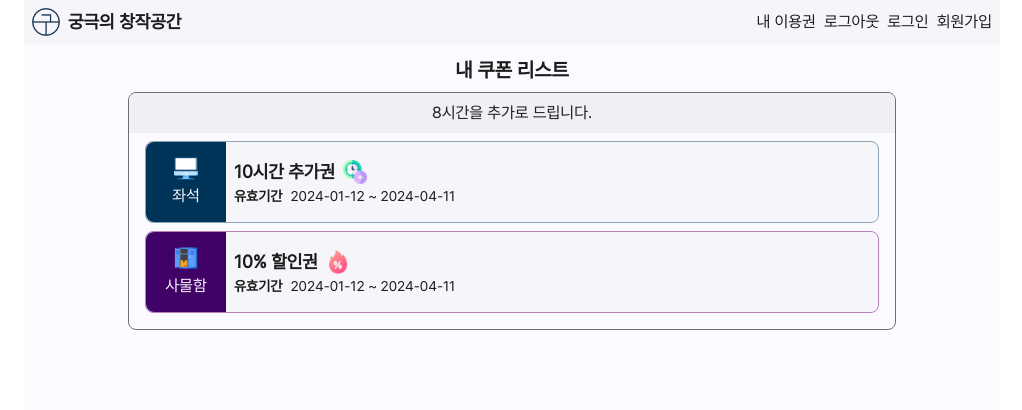
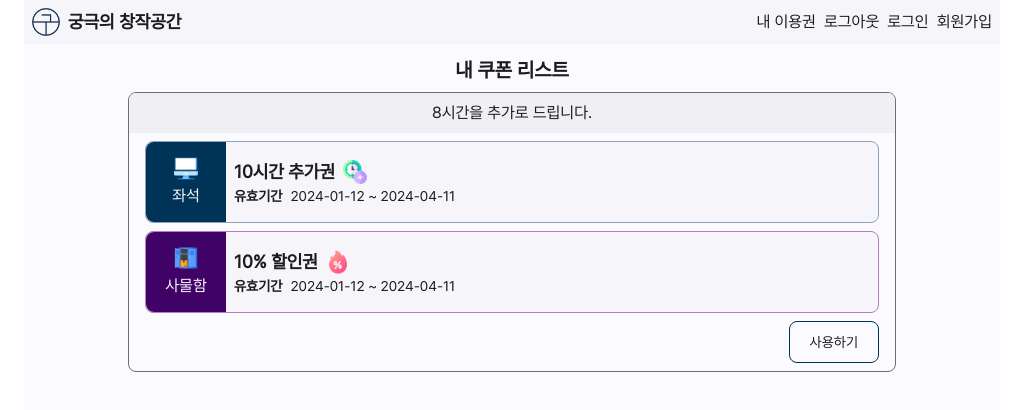
Before and after one commit to archive-xee/hot-desking-app, a Next.js app: page /user/coupon in a window 1280 px wide. Shown: the top 410 px of the page, without its empty margins (128-1150 px from the left). Built offline with nearby package versions, Linux system fonts and the light colour scheme.

Commit message:
[Add] 사용자 쿠폰리스트 액션버튼 누락된 것 추가

```diff
--- a/src/app/user/coupon/page.tsx
+++ b/src/app/user/coupon/page.tsx
@@ -31,6 +31,16 @@ export default function UserCouponPage() {
             ></CouponOfUser>
           </>
         }
+        actions={
+          <div className="flex flex-row gap-2">
+            <button
+              type="button"
+              className="rounded-lg border border-blue-700 bg-white-100 px-5 py-2.5 text-sm font-medium hover:bg-blue-300 hover:text-white-100 "
+            >
+              사용하기
+            </button>
+          </div>
+        }
       ></ListViewContainer>
     </div>
   )
```
